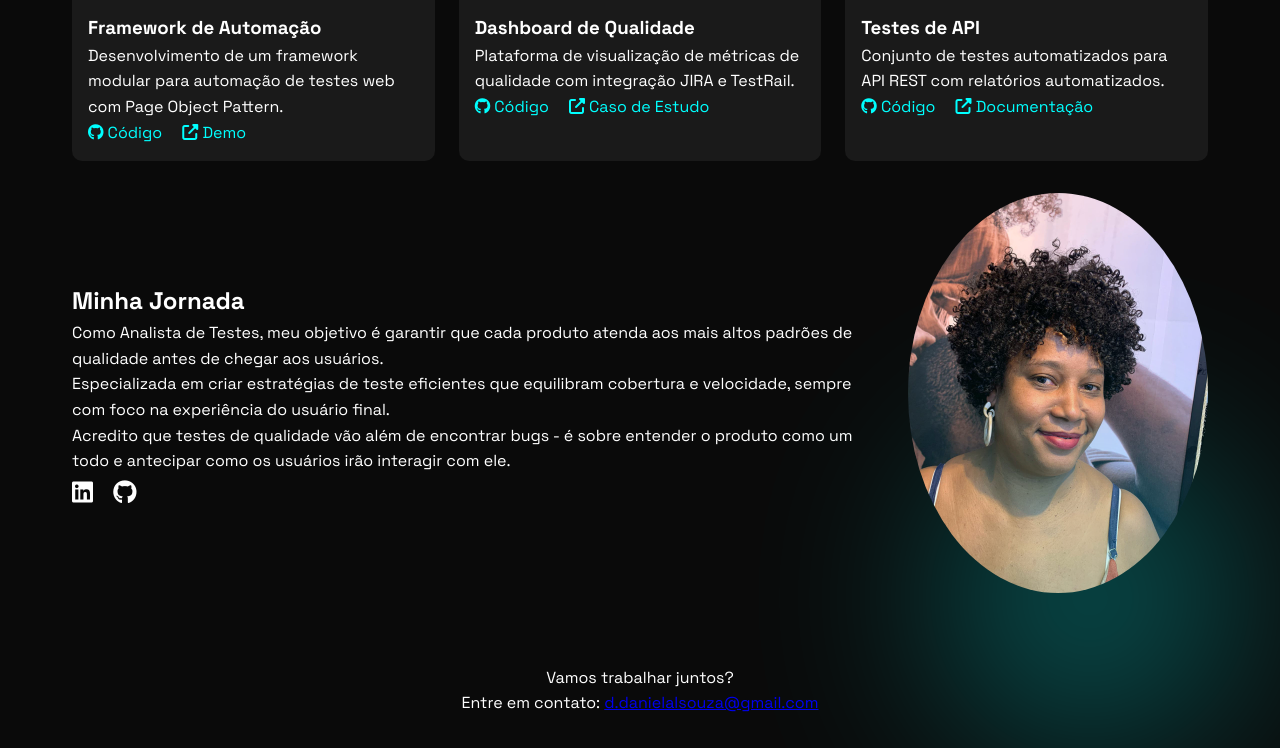
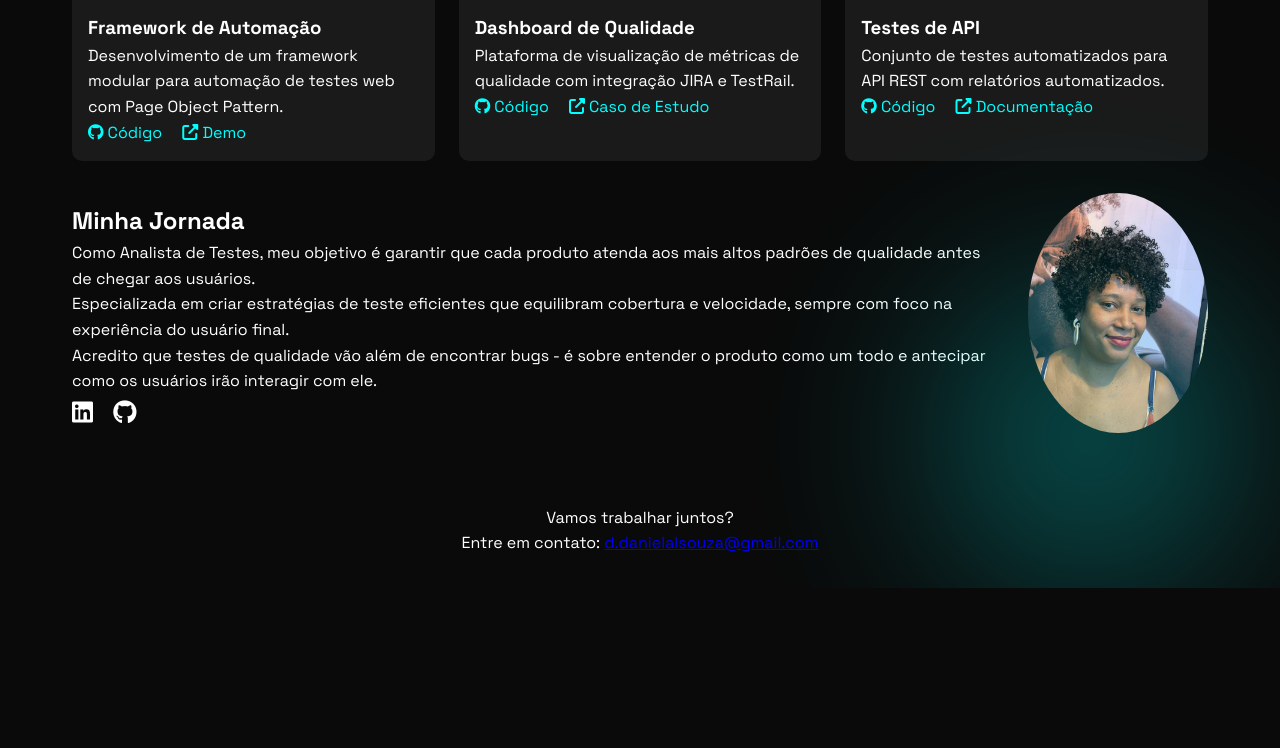
Before and after one commit to Danisoulz/Portfolio_v1, a plain HTML site: page index.html in a window 1280 px wide. Shown: the part 654-1402 px from the top of the page. After the commit the page ends 1242 px from the top, so only its background shows below. Drawn offline with Linux system fonts and the light colour scheme.

Commit message:
Update style.css

```diff
--- a/style.css
+++ b/style.css
@@ -143,7 +143,7 @@ nav a:hover {
 }
 
 .about-image img {
-    width: 300px;
+    width: 180px;
     border-radius: 50%;
 }
 
```
